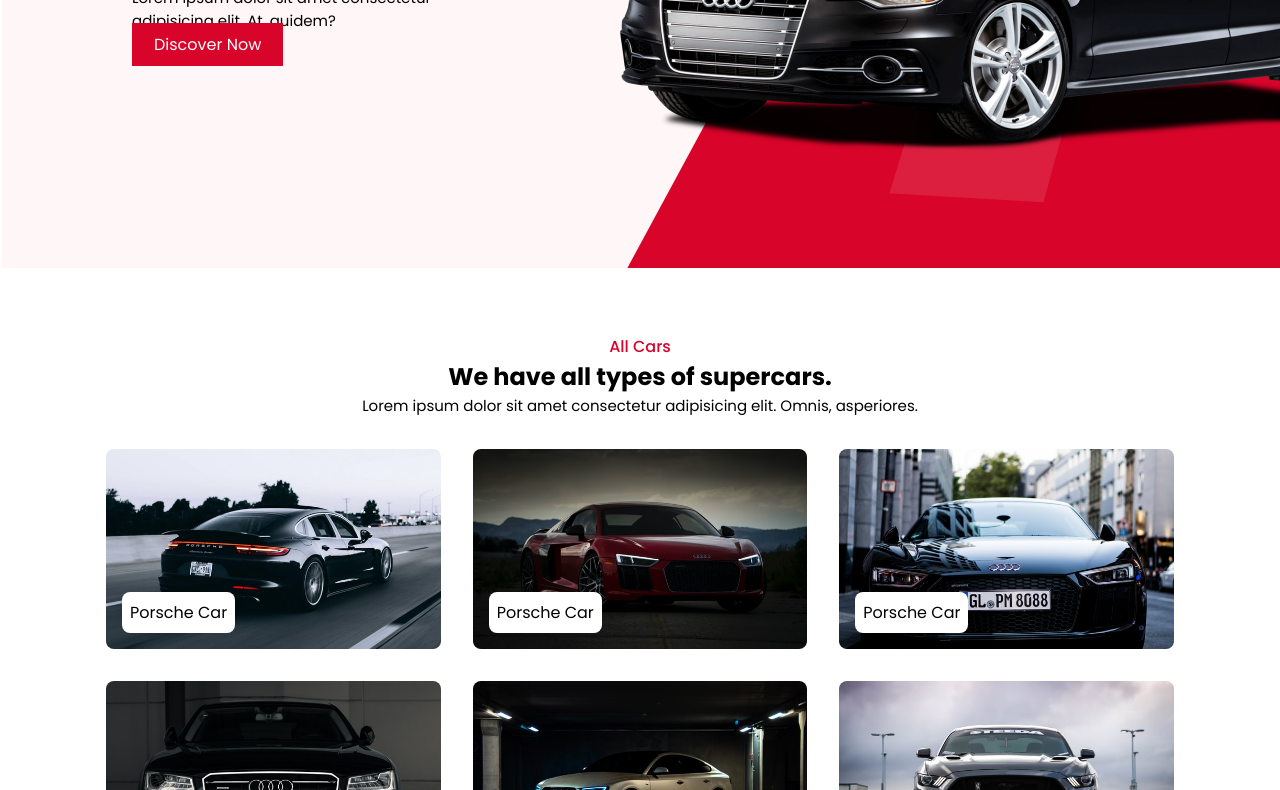
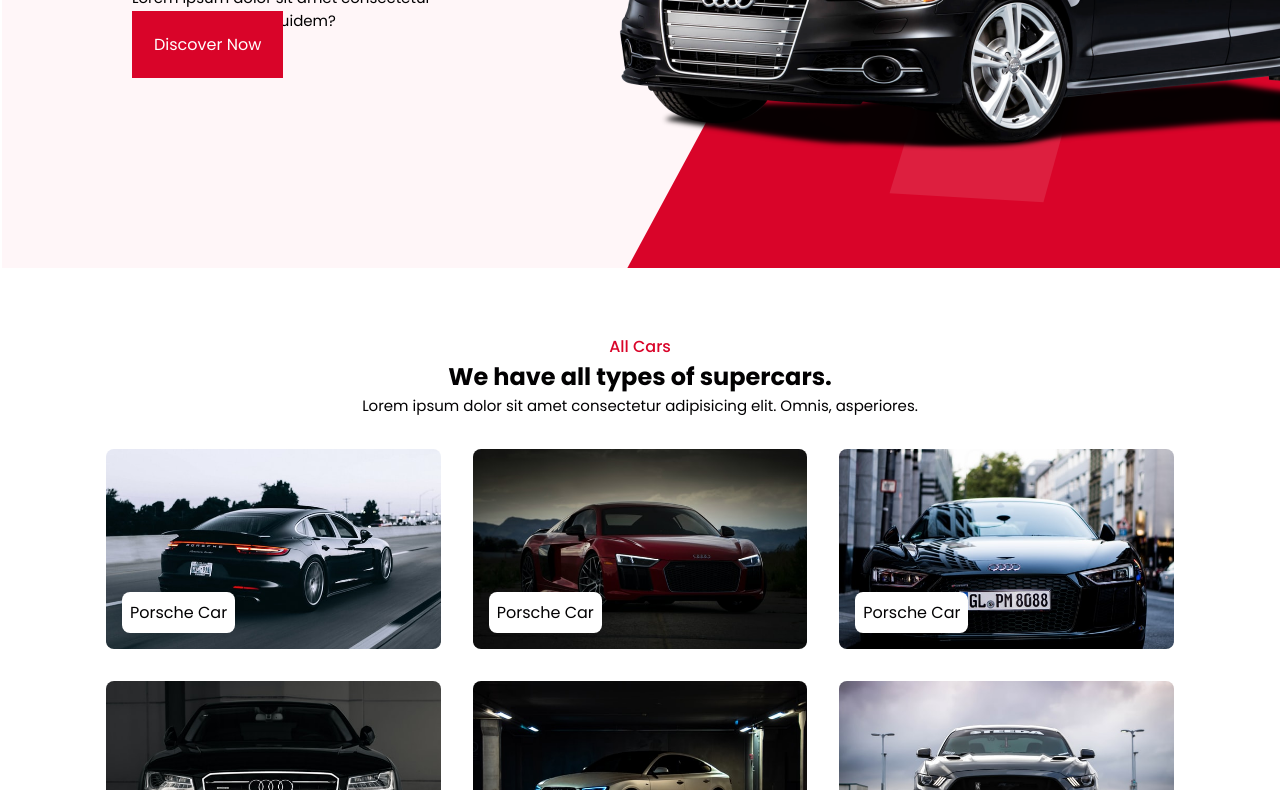
Before and after one commit to Shubh6906/BIT-Internship, a plain HTML site: page Day - 12-15/Sneh Bhalgamiya/index.html in a window 1280 px wide. Shown: the part 374-1164 px from the top of the page. Drawn offline with nearby package versions, Linux system fonts and the light colour scheme.

Commit message:
complete

```diff
--- a/Day - 12-15/Sneh Bhalgamiya/style.css
+++ b/Day - 12-15/Sneh Bhalgamiya/style.css
@@ -157,7 +157,7 @@ header.shadow #search-icon{
 }
 
 .btn{
-    padding: 10px 22px;
+    padding: 22px 22px;
     background: var(--main-color);
     color: var(--bg-color);
     font-weight: 400;
```
Also changed, not shown: 1 other file.
